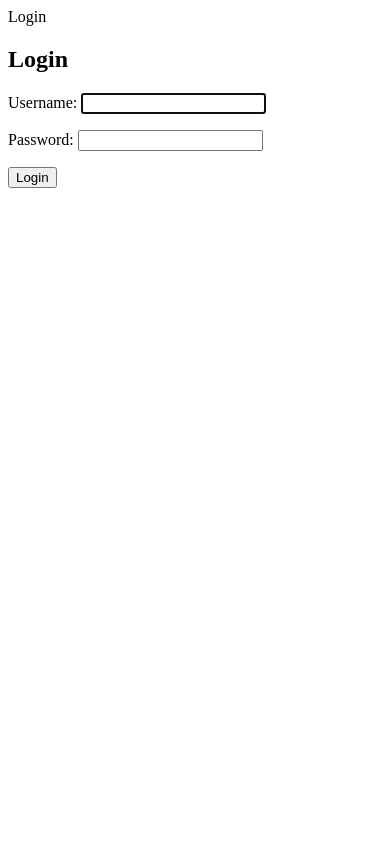
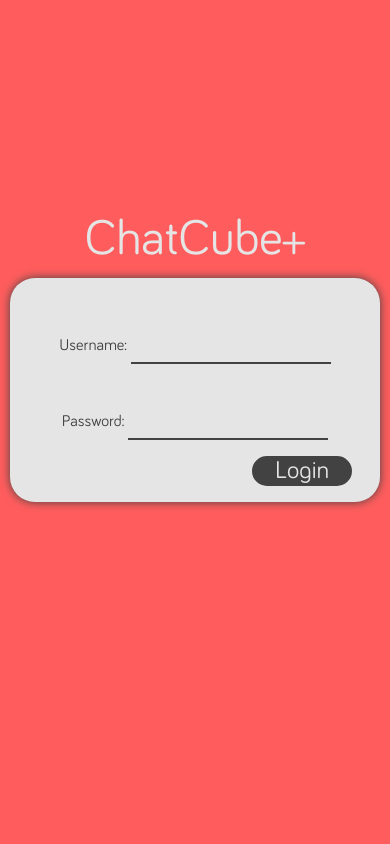
Before and after one commit to Forev3rr/ChatCube-, a Django app: page / in a window 390 px wide. Run offline with Django 3.2, Linux system fonts and the light colour scheme.

Commit message:
added some style

```diff
--- a/ChatCube/chat/templates/registration/login.html
+++ b/ChatCube/chat/templates/registration/login.html
@@ -1,10 +1,21 @@
-{% block title %}Login{% endblock %}
+<head>
+	<title>ChatCube+</title>
+	{% load staticfiles %}
+	<link rel="stylesheet" href="{% static 'user/css/chatcube.css' %}" type = "text/css"/>
+</head>
 
-{% block content %}
-  <h2>Login</h2>
-  <form method="post">
-    {% csrf_token %}
-    {{ form.as_p }}
-    <button type="submit">Login</button>
-  </form>
-{% endblock %}
+<body>
+
+  <article></article>
+
+  <div class="logo"> ChatCube+ </div>
+	<div class="login_block">
+
+  		<form method="post">
+    		{% csrf_token %}
+    		{{ form.as_p }}
+    		<button type="submit">Login</button>
+  		</form>
+		<br><br>
+  	</div>
+</body>
--- /dev/null
+++ b/ChatCube/users/static/user/css/chatcube.css
@@ -0,0 +1,246 @@
+body {
+    font-family: bariol;
+    margin: 0;
+    padding: 0;
+    color: #e5e5e5;
+    background: #ff5d5d;
+}
+
+ul {
+    list-style-type: none;
+    margin: 0;
+    padding: 0;
+    overflow: hidden;
+    background-color: #e5e5e5;
+
+	box-shadow: 0px 0px 10px #424242;
+}
+
+li {
+    float: right;
+
+}
+
+li a {
+    display: block;
+    color: white;
+    text-align: center;
+    padding: 16px;
+    text-decoration: none;
+	color: #010101;
+}
+
+li a:hover {
+    background-color: #ff5d5d;
+}
+
+.header_left{
+	position: absolute;
+	top: 3px;
+	left: 3px;
+}
+
+.header_right{
+	position: absolute;
+	top: 3px;
+	right: 3px;
+}
+
+/* a class for the "logo" text */
+.logo{
+	margin: 10px;
+    font-size: 50px;
+    text-align: center;
+}
+
+/* makes a centered block for the login screen */
+.login_block {
+	margin:auto !important;
+	padding:10px;
+	text-align: center;
+	width: 350px;
+	min-height: 200px;
+	border-radius: 25px;
+	color: #424242;
+	background: #e5e5e5;
+	box-shadow: 0px 0px 10px #424242;
+}
+
+.abovemessages{
+	height: 8%;
+}
+
+/* makes the center block for the chat room screen*/
+.chat_block{
+	height: 80%;
+	width:450px;
+	margin:auto !important;
+	padding:10px;
+	text-align: left;
+	font-size: 20px;
+	border-radius: 25px;
+	color: #424242;
+	background: #e5e5e5;
+	box-shadow: 0px 0px 10px #424242;
+}
+
+.messages_div{
+	margin: 10px;
+	height: 80%;
+	border-bottom:solid 2px #424242;
+}
+
+/*area for the whole conversation*/
+.chat_conversation{
+	padding:10px;
+	text-align: left;
+	width: 100%;
+	height: 100%;
+	border: none;
+	color: #424242;
+	background: none;
+	resize: none;
+}
+
+
+.message-send-div{
+	position: relative;
+	width: 100%;
+	border-radius: 25px;
+	bottom: 0px;
+
+}
+
+/* area where you can write your messages */
+.message_textarea{
+	width: 70%;
+	height: 15%;
+	padding: 5px;
+	border: none;
+	background: none;
+	resize: none;
+	overflow: hidden;
+}
+
+textarea:focus{
+	outline-width: 0px;
+}
+
+/* input uses a seperate font from the body font must be changed again */
+input{
+	font-family: bariol;
+	font-size: 25px;
+}
+
+/* Gets rid of blue border around input while being used */
+input:focus{
+	outline-width: 0;
+}
+
+/* Changes the ugly input text boxes to our nice ones */
+input[type=text], input[type=password]{
+	margin-top: 20px;
+	padding: 10px;
+	background: none;
+	width: 200;
+	height: 40;
+	border: 0;
+	border-bottom: solid 2px #424242;
+}
+
+/* same as above but for the submit button */
+input[type=submit]{
+	float: right;
+	margin-top: 5px;
+	margin-right: 18px;
+	width: 100px;
+	height: 40;
+	border: 0;
+	border-radius: 15px;
+	color: #e5e5e5;
+	background: #424242;
+}
+
+/* when the submit button is clicke the colors are swapped */
+input[type=submit]:focus{
+	color: #424242;
+	background: #e5e5e5;
+}
+
+/* same as input*/
+button{
+	font-family: bariol;
+	font-size: 25px;
+	float: right;
+	margin-top: 0px;
+	margin-right: 18px;
+	width: 100px;
+	height: 30;
+	border: 0;
+	border-radius: 15px;
+	color: #e5e5e5;
+	background: #424242;
+}
+
+article{
+	height:24%;
+	background:none;
+	clear:both;
+}
+
+.dropdown-button{
+	cursor: pointer;
+}
+
+.dropdown{
+	position: absolute;
+	bottom: 5px;
+	right: 0px;
+	display: inline-block;
+}
+
+.dropdown-content{
+	display: none;
+	position: absolute;
+	bottom: 10px;
+	background: #e5e5e5;
+	width: 100px;
+	padding: 10px;
+	box-shadow: 0px 0px 5px #000000;
+	border-radius: 15px;
+}
+
+.dropdown:hover .dropdown-content{
+	display: block;
+}
+
+.dropdown-content li{
+	list-style-type: none;
+}
+
+
+
+footer{
+	height:20%;;
+	background: none;
+	clear:both;
+}
+.copyright_right{
+	position: absolute;
+	right: 3;
+	bottom: 3;
+
+}
+
+.copyright_left{
+	position: absolute;
+	left: 3;
+	bottom: 3;
+
+}
+
+/* Added Custom Font */
+@font-face{
+	font-family: bariol;
+	src: url(./resources/bariol_regular-webfont.ttf);
+}
```
Also changed, not shown: ChatCube/chat/templates/registration/login.bak.html (added, +10 -0 lines), ChatCube/users/templates/users/header.html (+10 -40 lines), ChatCube/users/static/user/css/resources/README.txt (added), ChatCube/users/static/user/css/resources/bariol_regular-webfont.ttf (added).
